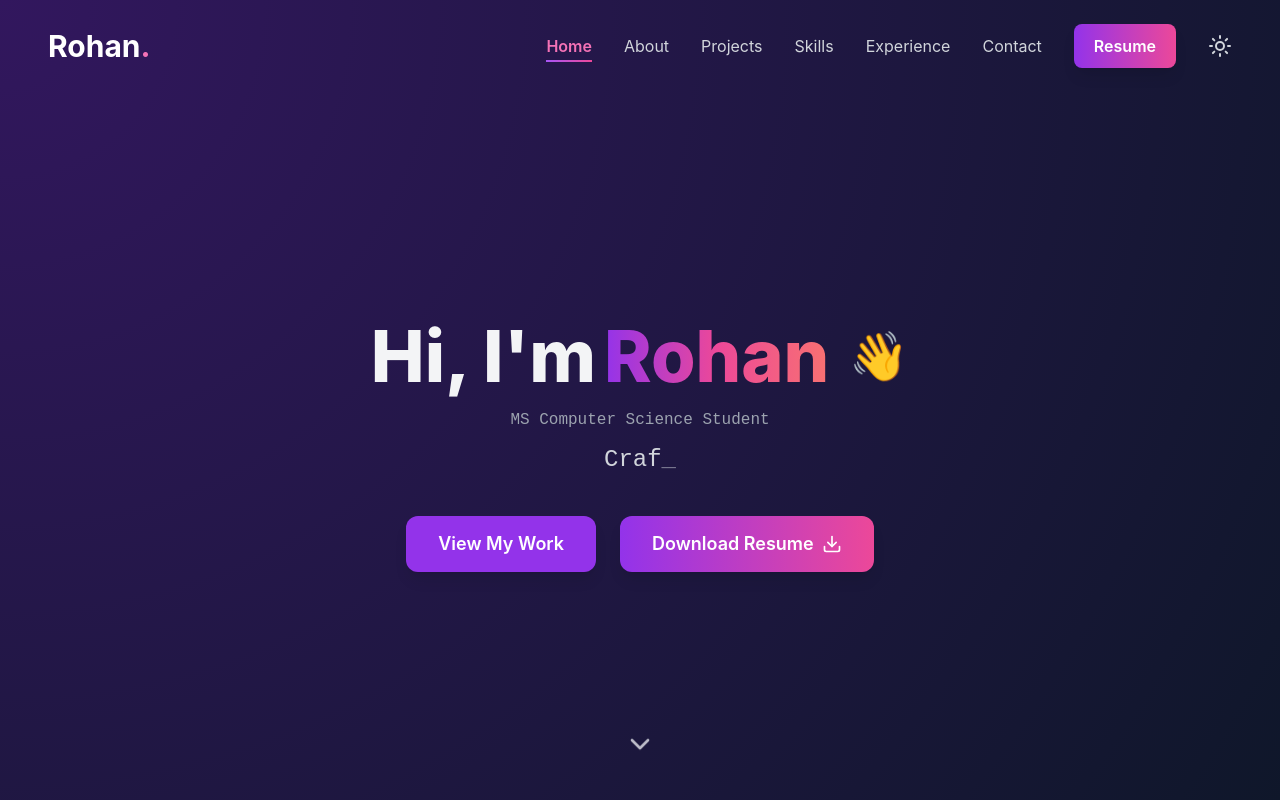
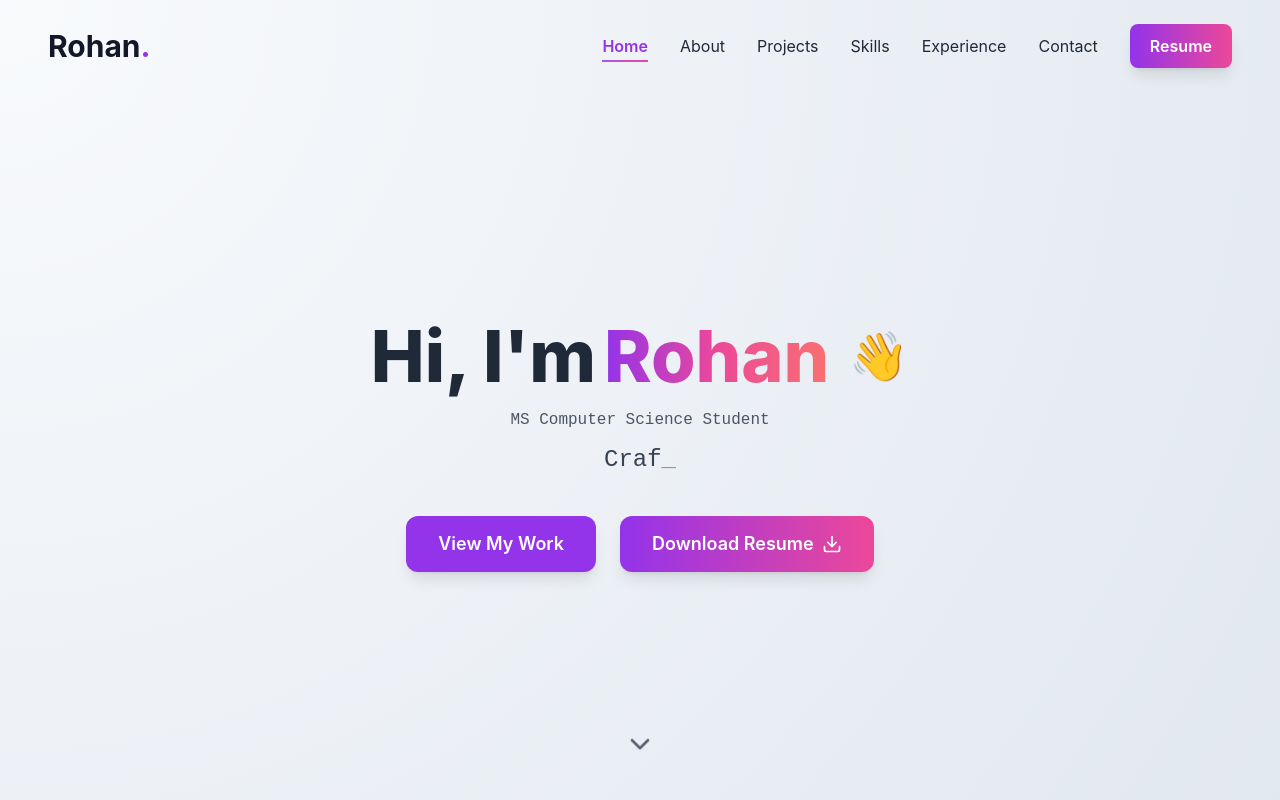
Before and after one commit to RohanMukka/portfolio, a React (Vite) app: page / in a window 1280 px wide. Shown: the top 800 px of the page. Built offline with nearby package versions, Linux system fonts and the light colour scheme; a web font is replaced by a local one.

Commit message:
Use system theme preference

```diff
--- a/App.tsx
+++ b/App.tsx
@@ -17,7 +17,7 @@ import { Analytics } from '@vercel/analytics/react';
 const App: React.FC = () => {
   const [isLoading, setIsLoading] = useState(true);
   const [activeSection, setActiveSection] = useState('home');
-  const { theme, toggleTheme } = useTheme();
+  const { theme } = useTheme();
 
   const homeRef = useRef<HTMLElement | null>(null);
   const aboutRef = useRef<HTMLElement | null>(null);
@@ -110,7 +110,6 @@ const App: React.FC = () => {
         personalData={{name: personalData.name, resumeUrl: personalData.resumeUrl}}
         scrollToSection={scrollToSection}
         theme={theme}
-        toggleTheme={toggleTheme}
       />
 
       <main>
--- a/components/common/Navbar.tsx
+++ b/components/common/Navbar.tsx
@@ -1,13 +1,13 @@
 
 import React, { useState, useEffect } from 'react';
 import { motion, AnimatePresence } from 'framer-motion';
-import { Menu, X, Sun, Moon } from 'lucide-react';
+import { Menu, X } from 'lucide-react';
 import { NavbarProps } from '../../types';
 
 const NAV_ITEMS = ["Home", "About", "Projects", "Skills", "Experience", "Contact"];
 
 
-const Navbar: React.FC<NavbarProps> = ({ currentSection, personalData, scrollToSection, theme, toggleTheme }) => {
+const Navbar: React.FC<NavbarProps> = ({ currentSection, personalData, scrollToSection, theme }) => {
   const [isOpen, setIsOpen] = useState(false);
   const [scrolled, setScrolled] = useState(false);
 
@@ -79,14 +79,6 @@ const Navbar: React.FC<NavbarProps> = ({ currentSection, personalData, scrollToS
           >
             Resume
           </motion.a>
-          <button
-            onClick={toggleTheme}
-            className="text-gray-800 dark:text-gray-300 hover:text-purple-600 dark:hover:text-pink-400 focus:outline-none"
-            aria-label="Toggle theme"
-            data-cursor-hover-link
-          >
-            {theme === 'dark' ? <Sun size={24} /> : <Moon size={24} />}
-          </button>
         </div>
 
         <div className="md:hidden">
@@ -130,14 +122,6 @@ const Navbar: React.FC<NavbarProps> = ({ currentSection, personalData, scrollToS
               >
                 Resume
               </motion.a>
-              <button
-                onClick={toggleTheme}
-                className="text-gray-800 dark:text-gray-300 hover:text-purple-600 dark:hover:text-pink-400 focus:outline-none"
-                aria-label="Toggle theme"
-                data-cursor-hover-link
-              >
-                {theme === 'dark' ? <Sun size={24} /> : <Moon size={24} />}
-              </button>
             </div>
           </motion.div>
         )}
--- a/hooks/useTheme.ts
+++ b/hooks/useTheme.ts
@@ -2,32 +2,35 @@ import { useState, useEffect } from 'react';
 
 export type Theme = 'light' | 'dark';
 
-export const useTheme = (): { theme: Theme; toggleTheme: () => void } => {
-  const getInitialTheme = (): Theme => {
+export const useTheme = (): { theme: Theme } => {
+  const getPreferredTheme = (): Theme => {
     if (typeof window !== 'undefined') {
-      const stored = window.localStorage.getItem('theme');
-      if (stored === 'light' || stored === 'dark') {
-        return stored;
-      }
+      return window.matchMedia('(prefers-color-scheme: dark)').matches
+        ? 'dark'
+        : 'light';
     }
     return 'dark';
   };
 
-  const [theme, setTheme] = useState<Theme>(getInitialTheme);
+  const [theme, setTheme] = useState<Theme>(getPreferredTheme);
+
+  useEffect(() => {
+    if (typeof window !== 'undefined') {
+      const media = window.matchMedia('(prefers-color-scheme: dark)');
+      const listener = (e: MediaQueryListEvent) => {
+        setTheme(e.matches ? 'dark' : 'light');
+      };
+      media.addEventListener('change', listener);
+      return () => media.removeEventListener('change', listener);
+    }
+  }, []);
 
   useEffect(() => {
     if (typeof document !== 'undefined') {
       document.body.classList.toggle('dark', theme === 'dark');
       document.body.classList.toggle('light', theme === 'light');
     }
-    if (typeof window !== 'undefined') {
-      window.localStorage.setItem('theme', theme);
-    }
   }, [theme]);
 
-  const toggleTheme = () => {
-    setTheme(prev => (prev === 'dark' ? 'light' : 'dark'));
-  };
-
-  return { theme, toggleTheme };
+  return { theme };
 };
--- a/types.ts
+++ b/types.ts
@@ -81,7 +81,6 @@ export interface NavbarProps {
   personalData: Pick<PersonalData, 'name' | 'resumeUrl'>;
   scrollToSection: (id: string) => void;
   theme: 'light' | 'dark';
-  toggleTheme: () => void;
 }
 
 export interface HeroProps {
```
